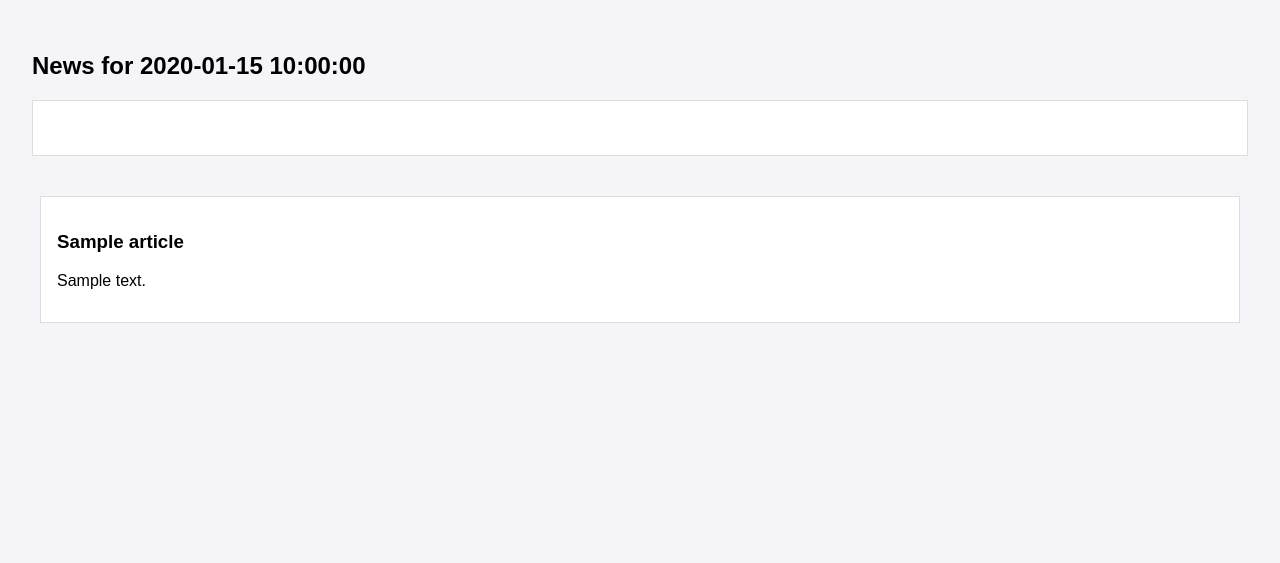
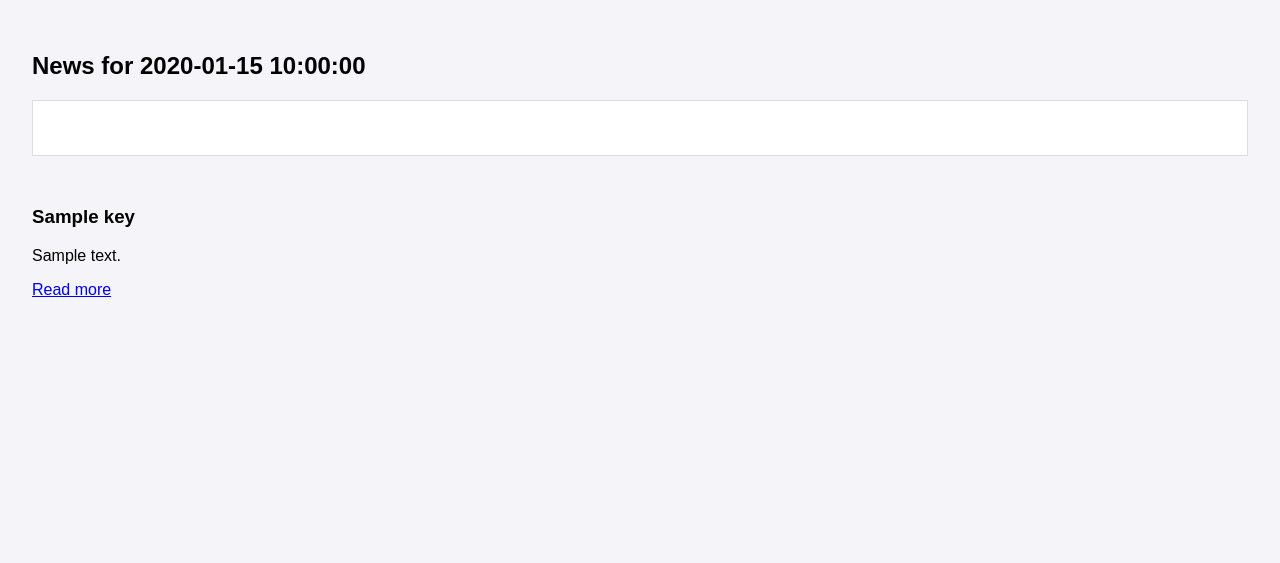
Before and after one commit to djr812/StockNews, a Flask app: template templates/index.html in a window 1280 px wide. Shown: the part 112-675 px from the top of the page. Run offline with Flask 3, Linux system fonts and the light colour scheme; the template is opened without the code that fills it: most values are stand-ins (such as "Sample title", 1, 10 or a date in 2020).

Commit message:
Fixed full article display

```diff
--- a/main.py
+++ b/main.py
@@ -113,7 +113,8 @@ def buildArticleList():
             fullArticle = fullFormattedArticle(stock, topArticle)
             completeArticleList.append(topArticle)
             articleList.append(formattedArticle)
-    return articleList, topArticle, yesterdayDate
+    print(completeArticleList)
+    return articleList, completeArticleList, yesterdayDate
 
 
 @app.route('/')
--- a/templates/index.html
+++ b/templates/index.html
@@ -22,12 +22,17 @@
             </div>
         </section>
         <section class="news-columns">
+            <div>
             {% for article in completeArticleList %}
-                <div class="news-column">
-                    <h3>{{ article.title }}</h3>
-                    <p>{{ article.content }}</p>
+                <div class="news-row">
+                    {% for key in article %}
+                        <h3>{{ key['title'] }}</h3>
+                        <p>{{ key['content'] }}</p>
+                        <p><a href="{{ key['url'] }}" target="_blank">Read more</a></p>
+                    {% endfor %}
                 </div>
             {% endfor %}
+            </div>
         </section>
     </main>
     <footer>
```
